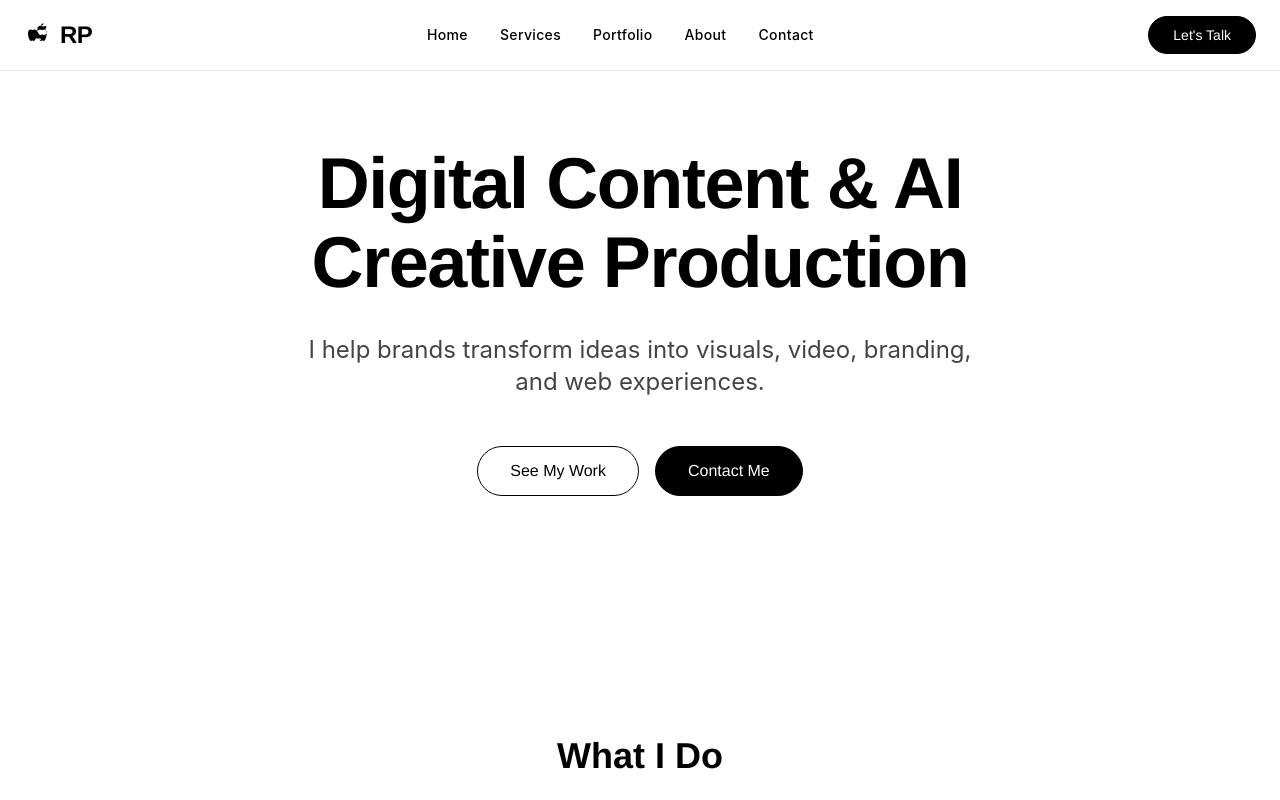
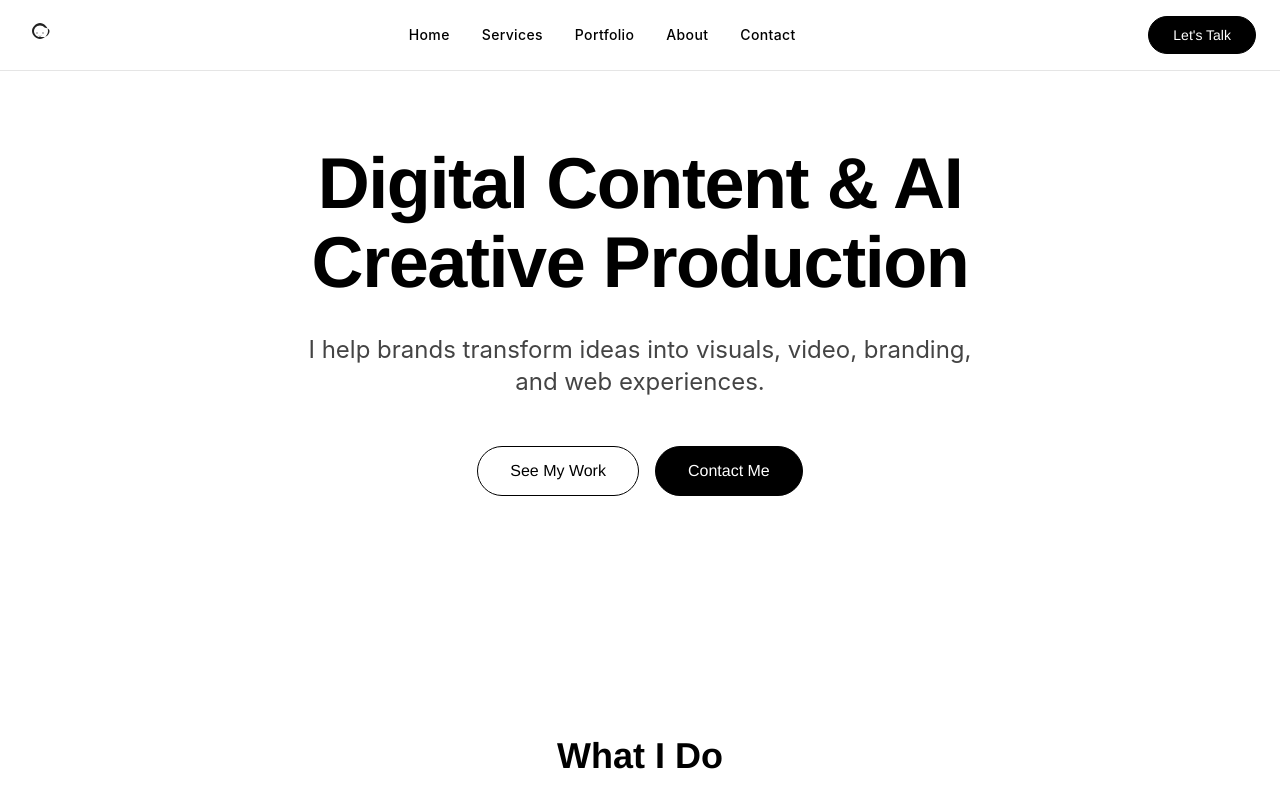
Before and after one commit to rdeniele/ron_creatives, a Next.js app: page / in a window 1280 px wide. Shown: the top 800 px of the page. Built offline with nearby package versions, Linux system fonts and the light colour scheme.

Commit message:
feat: update Navbar component with new cat icon and SVG implementation

```diff
--- a/components/Navbar.tsx
+++ b/components/Navbar.tsx
@@ -16,9 +16,15 @@ export default function Navbar() {
       <div className="max-w-7xl mx-auto px-6 py-4">
         <div className="flex items-center justify-between">
           <a href="#home" className="flex items-center gap-2 text-2xl font-bold" style={{ fontFamily: 'Montserrat, Helvetica Neue, Arial, sans-serif', color: '#000', letterSpacing: '-0.02em' }}>
-            {/* Apple logo SVG, free to use */}
-            <svg width="28" height="28" viewBox="0 0 24 24" fill="currentColor" aria-hidden="true" className="text-black"><path d="M16.68 1.93c0 1.14-.93 2.07-2.07 2.07-.02-1.18.95-2.07 2.07-2.07zm2.23 2.13c-1.14-.07-2.1.65-2.65.65-.55 0-1.39-.63-2.29-.61-.88.02-1.7.51-2.16 1.29-.92 1.59-.24 3.94.66 5.23.44.64.97 1.36 1.67 1.33.67-.03.92-.43 1.72-.43.8 0 1.02.43 1.72.42.71-.01 1.16-.65 1.6-1.29.5-.73.7-1.44.71-1.48-.02-.01-1.36-.52-1.38-2.07-.01-1.29 1.05-1.89 1.1-1.92-.6-.87-1.54-.97-1.87-.99zm-4.13 12.13c-.04-.09-.08-.18-.13-.27-.32-.56-.66-1.13-1.19-1.13-.53 0-.7.36-1.31.36-.61 0-.8-.36-1.31-.36-.53 0-.89.57-1.2 1.13-.34.6-.67 1.19-1.17 1.19-.5 0-.66-.39-1.29-.39-.63 0-.81.39-1.3.39-.5 0-.84-.58-1.18-1.18-.81-1.41-1.43-4-1.19-6.36.14-1.36.99-2.18 2.01-2.18.54 0 1.13.37 1.87.37.74 0 1.25-.37 1.87-.37.99 0 1.7.62 1.99 1.67.02.07.13.11.19.11.06 0 .17-.04.19-.11.29-1.05 1-1.67 1.99-1.67.62 0 1.13.37 1.87.37.74 0 1.33-.37 1.87-.37 1.02 0 1.87.82 2.01 2.18.24 2.36-.38 4.95-1.19 6.36-.34.6-.68 1.18-1.18 1.18-.5 0-.67-.39-1.3-.39-.63 0-.79.39-1.29.39-.5 0-.83-.59-1.17-1.19z"/></svg>
-            <span>RP</span>
+            {/* Cat icon from Phosphor Icons (MIT License) */}
+            <svg width="32" height="32" viewBox="0 0 256 256" fill="none" xmlns="http://www.w3.org/2000/svg" className="text-black">
+              <path d="M128 32c-16 0-32 8-44.8 22.4C70.4 66.4 64 80 64 96c0 32 32 64 64 64s64-32 64-64c0-16-6.4-29.6-19.2-41.6C160 40 144 32 128 32zm0 112c-26.4 0-48-21.6-48-48 0-10.4 4-20 11.2-28.8C99.2 59.2 113.6 52 128 52s28.8 7.2 36.8 15.2C200 76 204 85.6 204 96c0 26.4-21.6 48-48 48z" fill="#222"/>
+              <ellipse cx="104" cy="112" rx="8" ry="12" fill="#fff"/>
+              <ellipse cx="152" cy="112" rx="8" ry="12" fill="#fff"/>
+              <ellipse cx="104" cy="112" rx="4" ry="6" fill="#222"/>
+              <ellipse cx="152" cy="112" rx="4" ry="6" fill="#222"/>
+              <path d="M120 136c2.4 2.4 6.4 4 8 4s5.6-1.6 8-4" stroke="#222" strokeWidth="4" strokeLinecap="round"/>
+            </svg>
           </a>
           <div className="hidden md:flex items-center gap-8">
             {navLinks.map((link) => (
```
